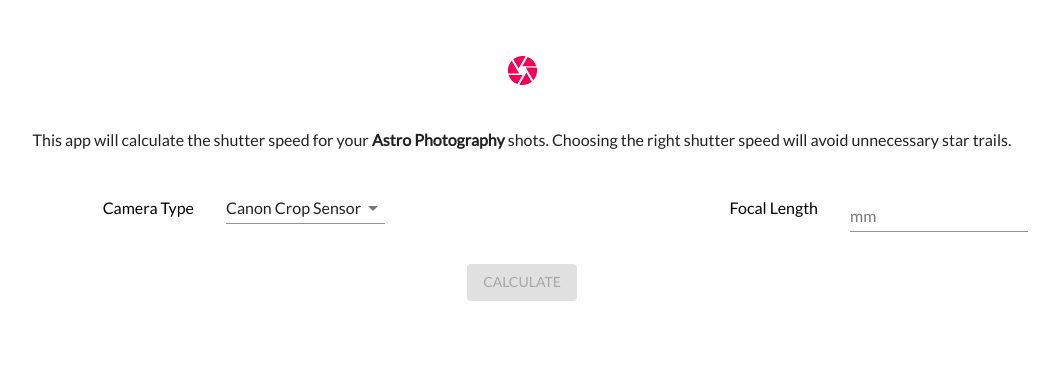
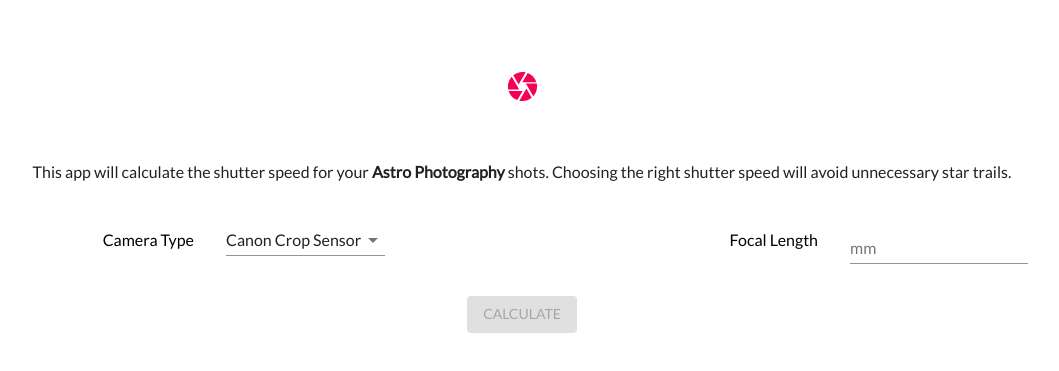
Before and after one commit to chilupa/500th-rule-of-photography, a Gatsby site: page / in a window 1280 px wide. Shown: the part 75-446 px from the top of the page, without its empty margins (118-1177 px from the left). Built offline with nearby package versions, Linux system fonts and the light colour scheme; Gatsby itself is replaced by a stand-in of ours.

Commit message:
Fix camera icon alignment with header

```diff
--- a/src/components/CameraSettings/CameraSettings.js
+++ b/src/components/CameraSettings/CameraSettings.js
@@ -45,7 +45,7 @@ const CameraSettings = () => {
       spacing={4}
     >
       <Grid item>
-        <Box display="flex" flexDirection="row" justifyContent="center" p={1}>
+        <Box display="flex" flexDirection="row" justifyContent="center" p={3}>
           <CameraIcon color="secondary" fontSize="large" />
         </Box>
       </Grid>
```
Also changed, not shown: package.json (line endings or trailing spaces), 1 other file.
